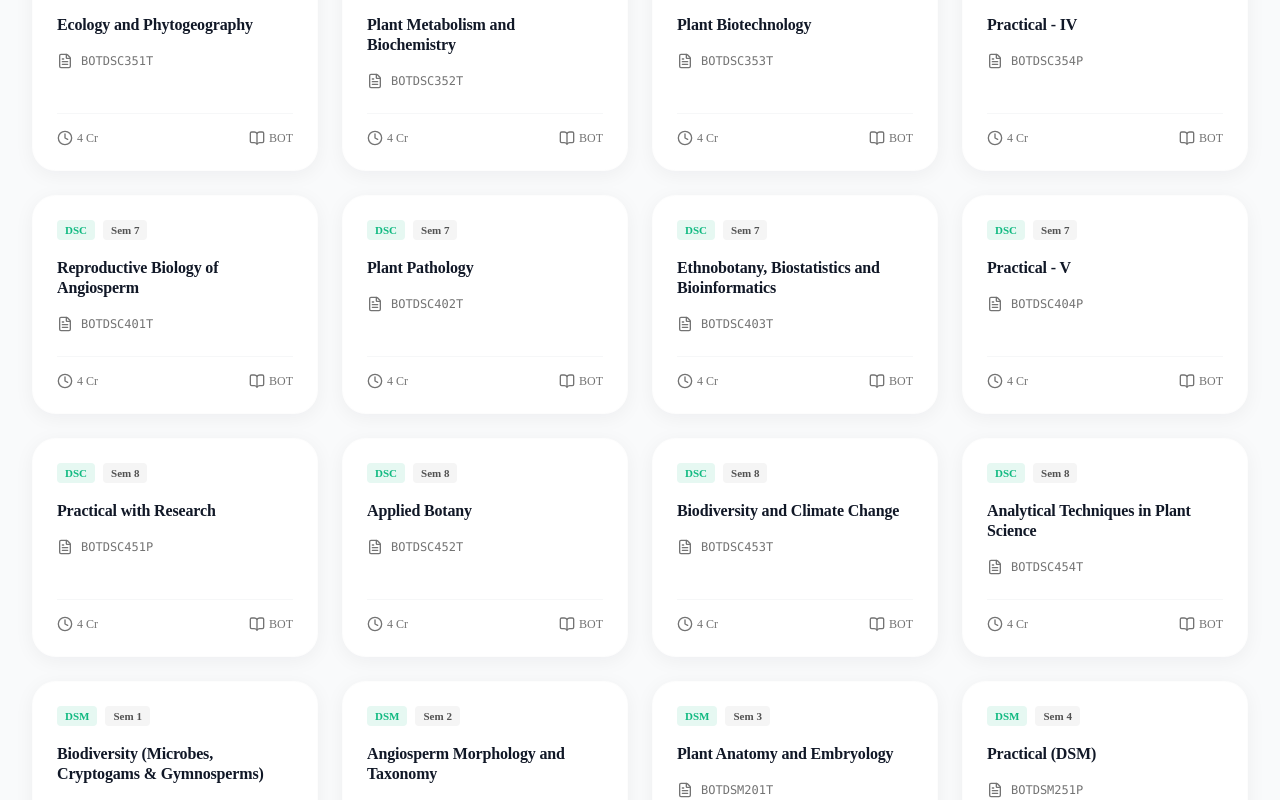
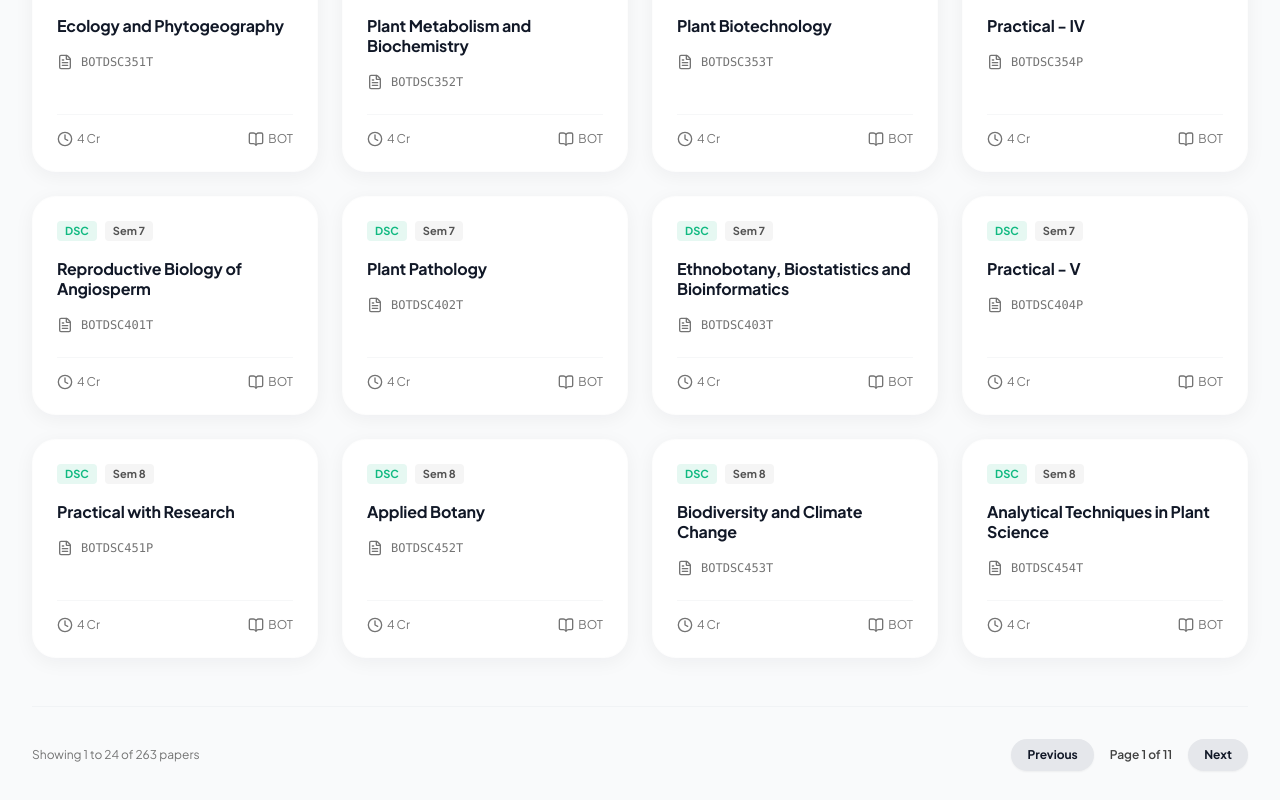
Before and after one commit to Omdas11/examarchive-syllabus, a Next.js app: page / in a window 1280 px wide. Shown: the part 1211-2011 px from the top of the page. Built offline with nearby package versions, Linux system fonts and the light colour scheme.

Commit message:
feat: add pagination to dashboard and fix body font family

```diff
--- a/src/app/layout.tsx
+++ b/src/app/layout.tsx
@@ -28,7 +28,7 @@ export default function RootLayout({
   return (
     <html lang="en" suppressHydrationWarning>
       <body
-        className={`${jakartaSans.variable} ${geistMono.variable} antialiased min-h-screen flex flex-col`}
+        className={`${jakartaSans.variable} ${geistMono.variable} antialiased font-sans min-h-screen flex flex-col`}
       >
         <ThemeProvider attribute="class" defaultTheme="system" enableSystem disableTransitionOnChange>
           <Header />
--- a/src/components/SyllabusDashboard.tsx
+++ b/src/components/SyllabusDashboard.tsx
@@ -14,6 +14,8 @@ export default function SyllabusDashboard({ syllabi }: SyllabusDashboardProps) {
   const [paperType, setPaperType] = useState<string>("All");
   const [semester, setSemester] = useState<string>("All");
   const [viewMode, setViewMode] = useState<"grid" | "list">("grid");
+  const [currentPage, setCurrentPage] = useState(1);
+  const ITEMS_PER_PAGE = 24;
 
   // Determine departments based on paper_code prefixes
   const getDepartment = (paperCode: string, type: string) => {
@@ -44,6 +46,9 @@ export default function SyllabusDashboard({ syllabi }: SyllabusDashboardProps) {
   const paperTypes = ["All", "DSC", "DSM", "SEC", "IDC", "AEC", "VAC", "INT", "RPD"];
   const semesters = ["All", "1", "2", "3", "4", "5", "6", "7", "8"];
 
+  const totalPages = Math.ceil(filteredSyllabi.length / ITEMS_PER_PAGE);
+  const paginatedSyllabi = filteredSyllabi.slice((currentPage - 1) * ITEMS_PER_PAGE, currentPage * ITEMS_PER_PAGE);
+
   return (
     <div className="flex flex-col gap-8 w-full">
       {/* Controls */}
@@ -54,7 +59,7 @@ export default function SyllabusDashboard({ syllabi }: SyllabusDashboardProps) {
             <select
               className="input-field py-2 pr-8"
               value={department}
-              onChange={(e) => setDepartment(e.target.value)}
+              onChange={(e) => { setDepartment(e.target.value); setCurrentPage(1); }}
             >
               {departments.map(d => <option key={d} value={d}>{d}</option>)}
             </select>
@@ -65,7 +70,7 @@ export default function SyllabusDashboard({ syllabi }: SyllabusDashboardProps) {
             <select
               className="input-field py-2 pr-8"
               value={paperType}
-              onChange={(e) => setPaperType(e.target.value)}
+              onChange={(e) => { setPaperType(e.target.value); setCurrentPage(1); }}
             >
               {paperTypes.map(t => <option key={t} value={t}>{t}</option>)}
             </select>
@@ -76,7 +81,7 @@ export default function SyllabusDashboard({ syllabi }: SyllabusDashboardProps) {
             <select
               className="input-field py-2 pr-8"
               value={semester}
-              onChange={(e) => setSemester(e.target.value)}
+              onChange={(e) => { setSemester(e.target.value); setCurrentPage(1); }}
             >
               {semesters.map(s => <option key={s} value={s}>{s === "All" ? "All Semesters" : `Semester ${s}`}</option>)}
             </select>
@@ -113,7 +118,7 @@ export default function SyllabusDashboard({ syllabi }: SyllabusDashboardProps) {
         <>
           {viewMode === "grid" ? (
             <div className="grid grid-cols-1 md:grid-cols-2 lg:grid-cols-3 xl:grid-cols-4 gap-6 animate-page-in">
-              {filteredSyllabi.map(({ id, frontmatter }) => (
+              {paginatedSyllabi.map(({ id, frontmatter }) => (
                 <Link
                   key={id}
                   href={`/paper/${id}`}
@@ -164,7 +169,7 @@ export default function SyllabusDashboard({ syllabi }: SyllabusDashboardProps) {
                   </tr>
                 </thead>
                 <tbody>
-                  {filteredSyllabi.map(({ id, frontmatter }) => (
+                  {paginatedSyllabi.map(({ id, frontmatter }) => (
                     <tr key={id} className="group cursor-pointer" onClick={() => window.location.href = `/paper/${id}`}>
                       <td className="font-mono text-sm font-medium text-primary group-hover:underline">
                         {frontmatter.paper_code}
@@ -184,6 +189,36 @@ export default function SyllabusDashboard({ syllabi }: SyllabusDashboardProps) {
               </table>
             </div>
           )}
+
+          {/* Pagination Controls */}
+          {totalPages > 1 && (
+            <div className="flex items-center justify-between pt-8 mt-4 border-t border-outline-variant/20">
+              <span className="text-sm text-neutral-500">
+                Showing {((currentPage - 1) * ITEMS_PER_PAGE) + 1} to {Math.min(currentPage * ITEMS_PER_PAGE, filteredSyllabi.length)} of {filteredSyllabi.length} papers
+              </span>
+              <div className="flex items-center gap-2">
+                <button
+                  className="btn btn-secondary px-4 py-2"
+                  disabled={currentPage === 1}
+                  onClick={() => setCurrentPage(p => Math.max(1, p - 1))}
+                >
+                  Previous
+                </button>
+                <div className="flex items-center gap-1 mx-2">
+                  <span className="text-sm font-semibold text-neutral-700 dark:text-neutral-300">
+                    Page {currentPage} of {totalPages}
+                  </span>
+                </div>
+                <button
+                  className="btn btn-secondary px-4 py-2"
+                  disabled={currentPage === totalPages}
+                  onClick={() => setCurrentPage(p => Math.min(totalPages, p + 1))}
+                >
+                  Next
+                </button>
+              </div>
+            </div>
+          )}
         </>
       )}
     </div>
```
